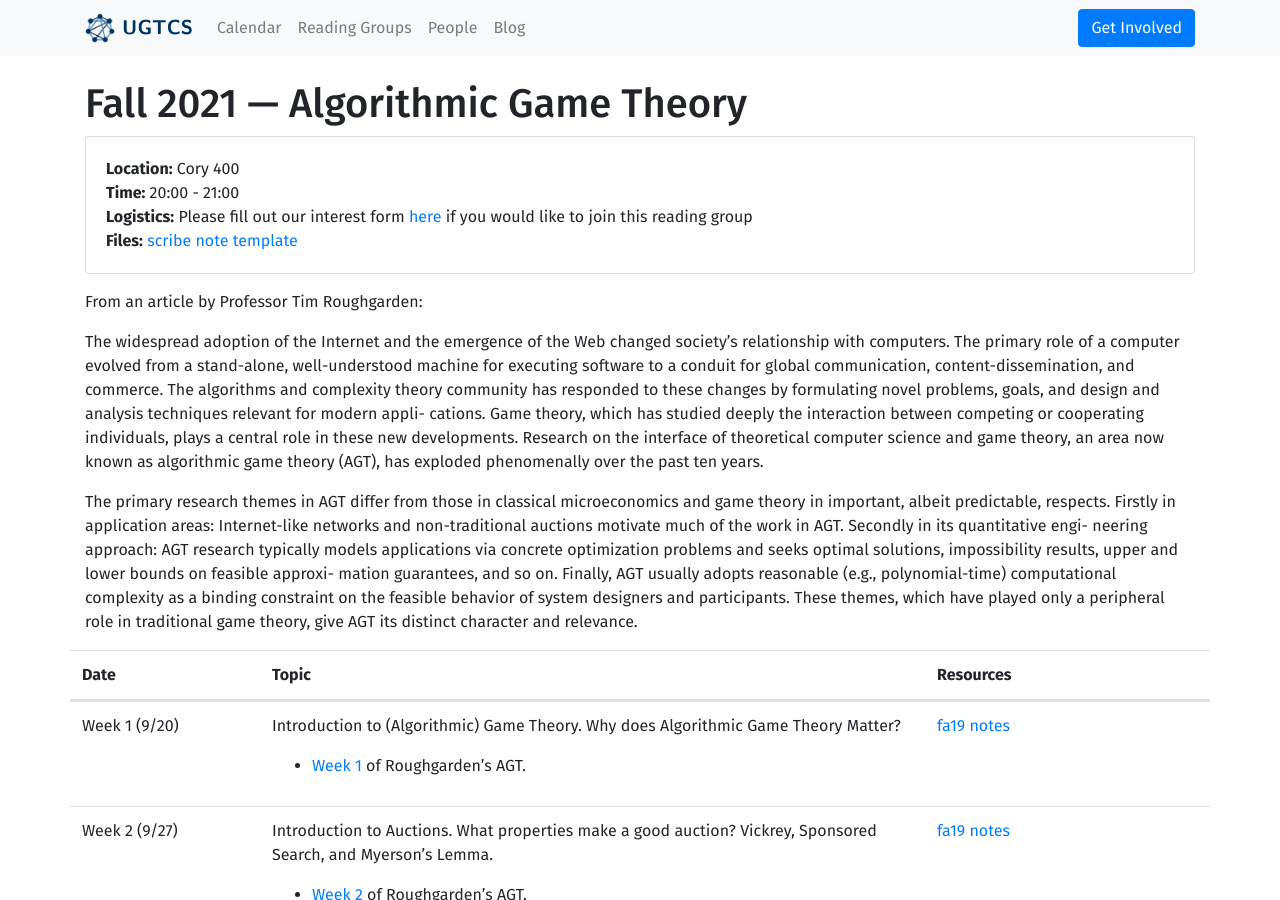
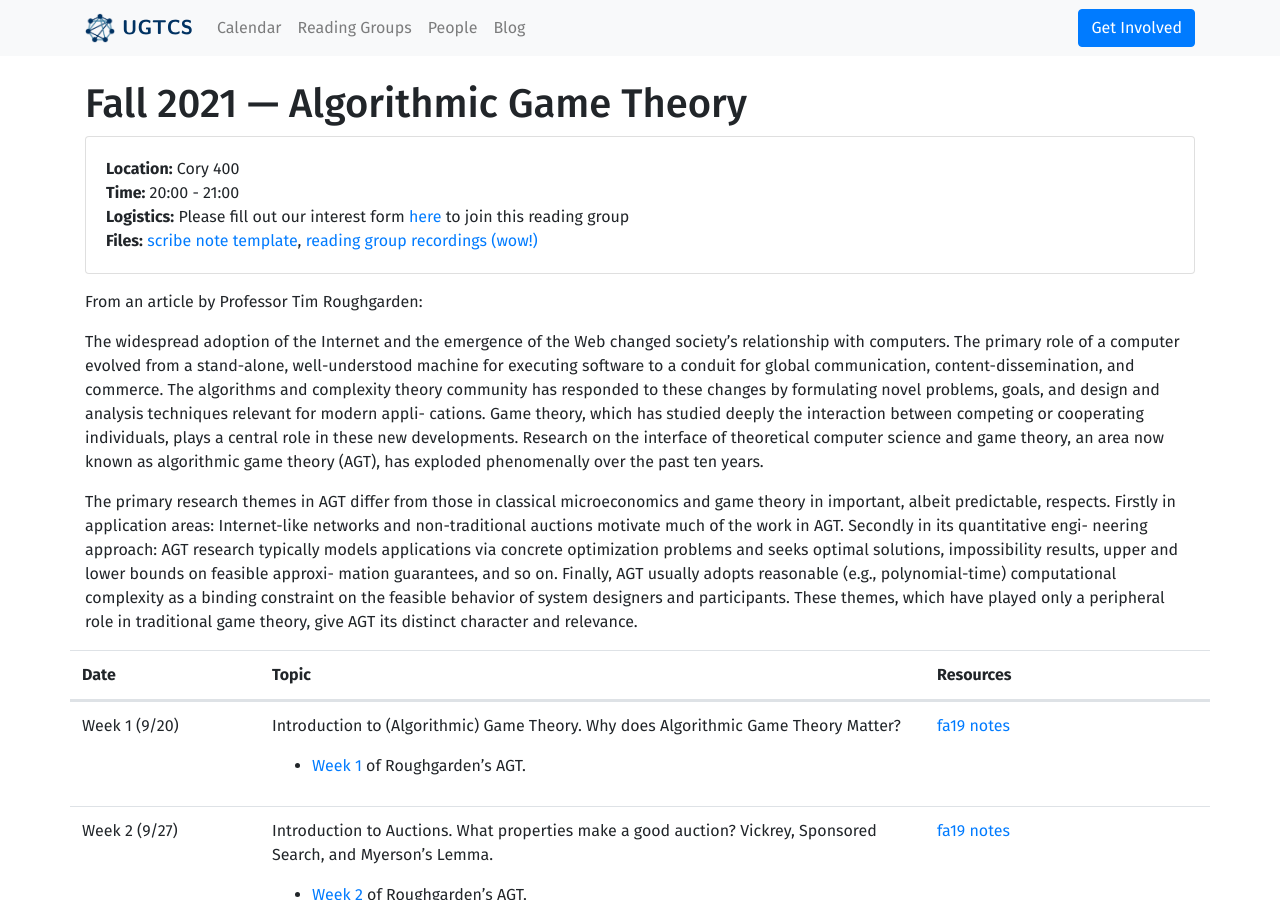
Before and after one commit to ugtcs/ugtcs.github.io, a Jekyll site: the page built from _reading-groups/fa21/agt.md, in a window 1280 px wide and 900 px high. Built offline with Jekyll 4.4.1, drawn with Linux system fonts in a browser that asks for light colours.

Commit message:
Update agt.md

```diff
--- a/_reading-groups/fa21/agt.md
+++ b/_reading-groups/fa21/agt.md
@@ -6,9 +6,9 @@ location: Cory 400
 time: 20:00 - 21:00
 logistics: >-
     Please fill out our interest form
-    [here](https://tinyurl.com/ugtcsinterestform) if you would like to join this reading group
+    [here](https://tinyurl.com/ugtcsinterestform) to join this reading group
 files: >-
-    [scribe note template](/src/maxflow-sp20/maxflow-scribe.sty)
+    [scribe note template](/src/maxflow-sp20/maxflow-scribe.sty), [reading group recordings (wow!)](https://drive.google.com/drive/u/2/folders/1-HxErtcXcr93m-j3_ggn2k1G93QAQIF1)
 weeks:
 
   - date: Week 1 (9/20)
```
